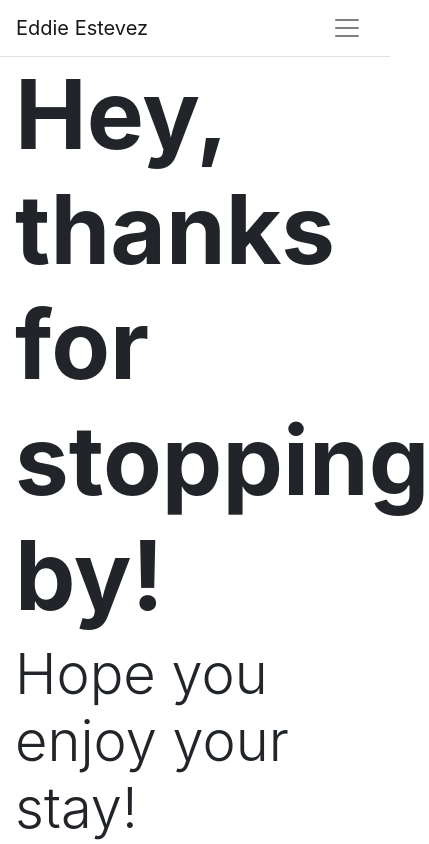
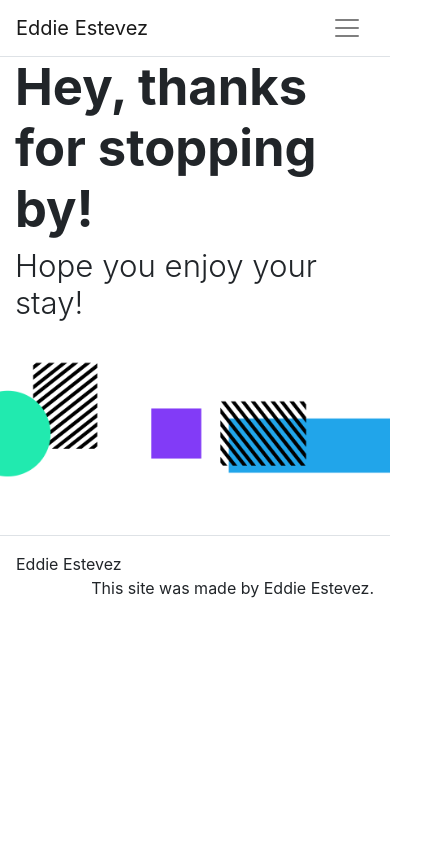
Before and after one commit to eestevez123/eddieEstevezPortfolio, a React (Create React App) app: page / in a window 390 px wide. Shown: the top 844 px of the page, 429 px wide, since content can reach past the window. Built offline with nearby package versions, Linux system fonts and the light colour scheme.

Commit message:
made text and videos more responsive

```diff
--- a/src/components/Hero.js
+++ b/src/components/Hero.js
@@ -11,8 +11,8 @@ function Hero(props) {
             <Container fluid={true}>
                 <Row className="justify-content-center">
                     <Col md={8} sm={12}>
-                        { props.title && <h1 className="display-1 font-weight-bolder">{props.title}</h1>}
-                        { props.subTitle && <h3 className="display-4 font-weight-light">{props.subTitle}</h3>}
+                        { props.title && <h1 className=" heroTitle font-weight-bolder">{props.title}</h1>}
+                        { props.subTitle && <h3 className="heroSubTitle font-weight-light">{props.subTitle}</h3>}
                     </Col>
                 </Row>
             </Container>
--- a/src/index.css
+++ b/src/index.css
@@ -23,13 +23,51 @@ code {
 }
 
 #picOfMe_Home{
-  width: 25vw;
-  transition: width 0.5s;
+  width: 400px;
 }
 
-#picOfMe_Home:hover{
-  width: 30vw;
+.heroTitle {
+  font-size: 6rem;
 }
+.heroSubTitle{
+  font-size: 3rem;
+}
+
+@media (max-width: 992px) {
+  #picOfMe_Home{
+    width: 50vw;
+  }
+
+
+}
+
+@media (max-width: 768px) {
+  .heroTitle {
+    font-size: 13vw;
+  }
+  .heroSubTitle{
+    font-size: 8vw;
+  }
+
+  .bodyText {
+    font-size: 5vw;
+  }
+
+  .videoResponsive{
+    overflow:hidden;
+    padding-bottom:56.25%;
+    position:relative;
+    height:0;
+  }
+  .videoResponsive iframe{
+    left:0;
+    top:0;
+    height:100%;
+    width:100%;
+    position:absolute;
+  }
+}
+
 
 #lis500_pic {
   width: 80vw;
@@ -69,5 +107,5 @@ a {
 
 #homepageBackground{
   width: 100vw;
-  margin-top: -10px;
+  margin-top: 30px;
 }
--- a/src/pages/AboutPage.js
+++ b/src/pages/AboutPage.js
@@ -16,7 +16,7 @@ function AboutPage(props) {
         <Image id="picOfMe_Home" src={eddieEstevez_img} rounded className="mx-auto" />
         </Row>
         <Content>
-        <h3>My name is Eddie Estevez, and I am an optimistic, extroverted individual.
+        <h3 className="bodyText">My name is Eddie Estevez, and I am an optimistic, extroverted individual.
             I am currently a Junior at the University of Wisconsin - Madison,  majoring in both Computer
             Science and Computer Engineering, as well as pursuing a certificate within Digital Studies. I love learning in general,
             as well trying new experiences and exploring cultures. Not only am I a computer enthusiast as well as like to stay updated on the latest
--- a/src/portfolio/DigitalContentPort.js
+++ b/src/portfolio/DigitalContentPort.js
@@ -21,8 +21,10 @@ function DigitalContentPort(props) {
                 </h5>
 
             <h3 className="mt-5">Mr. BongoSide - A Mr.BrightSide Meme</h3>
+            <div class="videoResponsive">
             <iframe title="bongoCat" width="560" height="315" src="https://www.youtube-nocookie.com/embed/_-0L_whRKa0"
             frameborder="0" allow="accelerometer; autoplay; encrypted-media; gyroscope; picture-in-picture" allowfullscreen></iframe>
+            </div>
             <h5>This video is an example of what kind of content I would create for the <a href="https://www.facebook.com/groups/175526726305977">
             UW Madison Memes for Milk-Chugging Teens</a>. This video was created using mostly After Effects, but then linking the After Effects clips onto
             premiere to render out the final video. Other Adobe products went into the creation of this video, such as PhotoShop and Audition. This video is a take
--- a/src/portfolio/VideoPort.js
+++ b/src/portfolio/VideoPort.js
@@ -4,35 +4,43 @@ import Hero from "../components/Hero"
 import Content from "../components/Content";
 
 
-function PortfolioPage(props) {
+function VideoPort(props) {
         return(<>
                 <Hero title={props.title} className="mb-0"/>
                 <Content id="videos">
 
                 <h3 className="mt-5">Eddie McDanger Climbs Up Bascom Hill</h3>
-                <iframe title="mcDanger" width="560" height="315" src="https://www.youtube-nocookie.com/embed/rvvAN6obsn0" frameborder="0"
-                allow="accelerometer; autoplay; encrypted-media; gyroscope; picture-in-picture" allowfullscreen></iframe>
+                <div class="videoResponsive">
+                <iframe title="mcDanger" width="560" height="315" src="https://www.youtube-nocookie.com/embed/rvvAN6obsn0" frameBorder="0"
+                allow="accelerometer; autoplay; encrypted-media; gyroscope; picture-in-picture" allowFullScreen></iframe>
+                </div>
                 <h5>This video was made for Com Arts 155. For this video, I worked with 2 other students to create a short 4 minute film using
                     the tools and skills that were taught in lecture and lab. With a Panasonic GH5, a boom mic, tripod, and even more equipment, my partners
                     and I came up with this cinematic masterpiece where you are able to see the fictional character Eddie McDanger climb up Bascom Hill </h5>
 
                 <h3 className="mt-5">A Required Meal Plan: Why the meal plan in UW-Madison should be optional</h3>
-                <iframe title="videoOne" width="560" height="315" src="https://www.youtube-nocookie.com/embed/_OekNTxnOBQ" frameborder="0"
-                allow="accelerometer; autoplay; encrypted-media; gyroscope; picture-in-picture" allowfullscreen></iframe>
+                <div class="videoResponsive">
+                <iframe title="videoOne" width="560" height="315" src="https://www.youtube-nocookie.com/embed/_OekNTxnOBQ" frameBorder="0"
+                allow="accelerometer; autoplay; encrypted-media; gyroscope; picture-in-picture" allowFullScreen></iframe>
+                </div>
                 <h5>This video was made for Com Arts 200. The assignment was to make a video to an institutional audience talking about a problem
                     that we the students saw on campus and would like to be addressed. In the video, I talked about why I believe that the meal plan forced upon
                      incoming students living within the residence halls should be optional.  </h5>
 
                 <h3 className="mt-5">Video 2.0: A YouTube Video about Video 1.0</h3>
-                <iframe title="videoTwo" width="560" height="315" src="https://www.youtube-nocookie.com/embed/PMKgHs1WWsI" frameborder="0"
-                allow="accelerometer; autoplay; encrypted-media; gyroscope; picture-in-picture" allowfullscreen></iframe>
+                <div class="videoResponsive">
+                <iframe title="videoTwo" width="560" height="315" src="https://www.youtube-nocookie.com/embed/PMKgHs1WWsI" frameBorder="0"
+                allow="accelerometer; autoplay; encrypted-media; gyroscope; picture-in-picture" allowFullScreen></iframe>
+                </div>
                 <h5>This video was submitted for Com Arts 200. This is re-edit of the first video I submitted, but the twist this time is to take that
                     video and add and remix it for a venacular, more informal audience. I talk about the same subject, the meal plan, but I do so in a style
                     of a stereotypical YouTuber. </h5>
 
                 <h3 className="mt-5">A Midlife Crisis, but in College</h3>
-                <iframe title="Midlife" width="560" height="315" src="https://www.youtube-nocookie.com/embed/77Tll5PkhJk" frameborder="0"
-                allow="accelerometer; autoplay; encrypted-media; gyroscope; picture-in-picture" allowfullscreen></iframe>
+                <div class="videoResponsive">
+                <iframe title="Midlife" width="560" height="315" src="https://www.youtube-nocookie.com/embed/77Tll5PkhJk" frameBorder="0"
+                allow="accelerometer; autoplay; encrypted-media; gyroscope; picture-in-picture" allowFullScreen></iframe>
+                </div>
                 <h5>This video was submitted to the 2020 UW Madison Digital Salon competition. I wanted to make a more serious video for sometime, to contrast
                     the more positive videos I was used to making. Reflecting on parts of my life where I thought the biggeer picture, I made this video with
                     shots I recorded with my phone, camcorder, and a narration of my stream of consciousness. </h5>
@@ -41,4 +49,4 @@ function PortfolioPage(props) {
         )
 }
 
-export default PortfolioPage;
+export default VideoPort;
```
Also changed, not shown: src/images/HomePageBackground.png.
